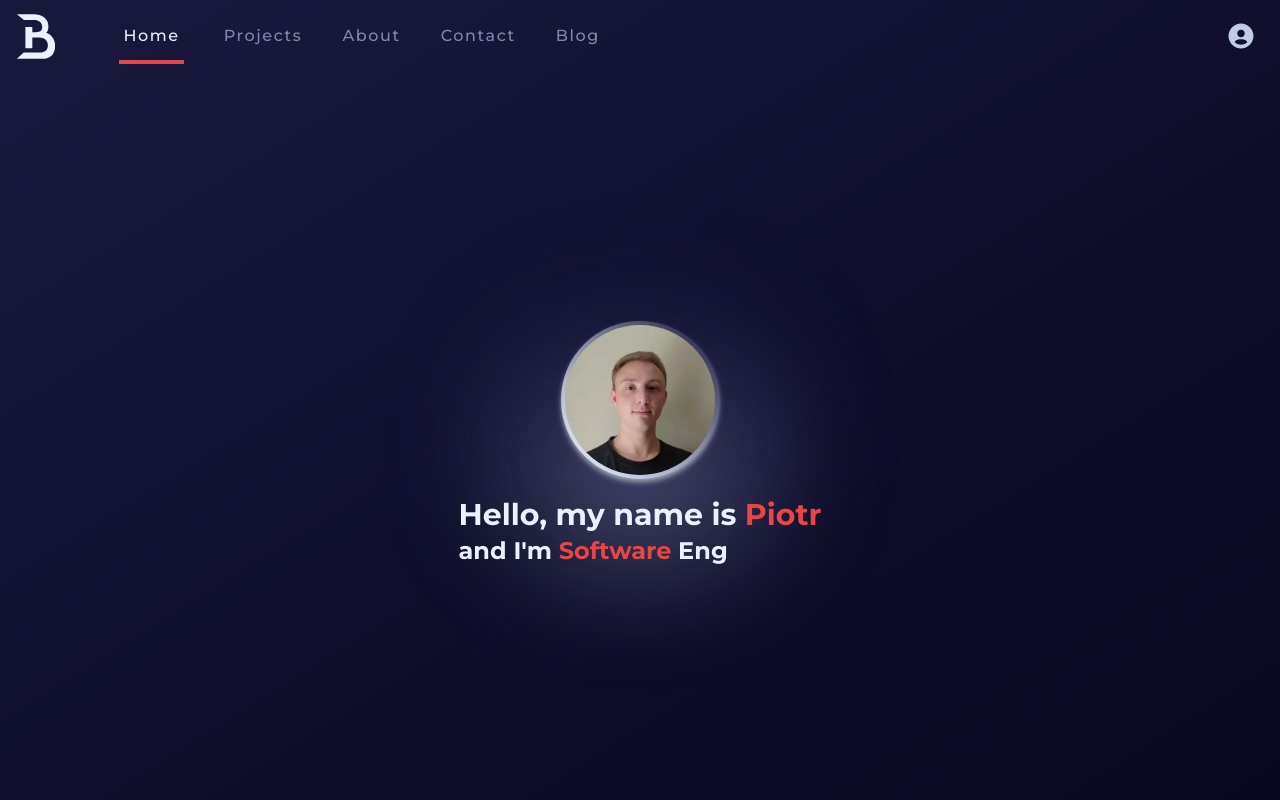
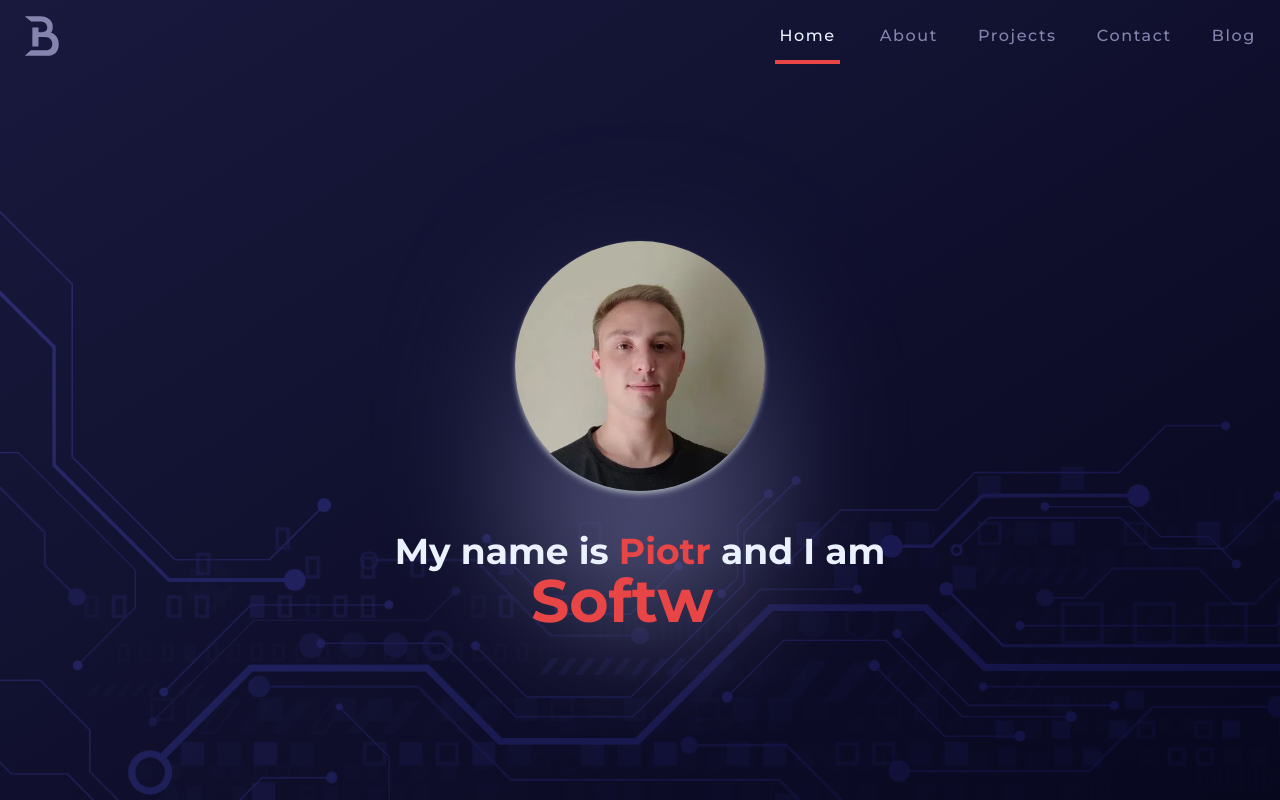
Before and after one commit to BlazejakPiotr/pb-portfolio, a Next.js app: page / in a window 1280 px wide. Built offline with nearby package versions, Linux system fonts and the light colour scheme.

Commit message:
feat(header): styling home

```diff
--- a/src/app/components/Header.tsx
+++ b/src/app/components/Header.tsx
@@ -1,31 +1,37 @@
 import Image from "next/image";
 import React from "react";
 import TypeWriter from "./TypeWriter";
+import Link from "next/link";
 
 type Props = {};
 
 const Header = (props: Props) => {
   return (
-    <section className="relative z-0 h-[calc(100vh-56px)] w-full flex  justify-center items-center">
-      <div className="flex flex-col justify-center items-center space-y-4 flex-grow">
-        <div className="  bg-gradient-to-tr   from-5% from-light-blue to-transparent  rounded-full flex items-center justify-center shadow-md shadow-gray-400 hover:scale-105   duration-500 p-1">
+    <section className="relative z-0 h-[calc(100vh-72px)] w-full flex justify-center items-center space-x-10">
+      <div className="flex flex-col justify-center items-center flex-grow gap-10">
+        <div className="rounded-full flex items-center justify-center shadow-md shadow-gray-400 hover:scale-105 duration-500 ">
           <Image
             src="/me_pic.webp"
             alt="picture of me"
             className="rounded-full"
-            height={150}
-            width={150}
+            height={250}
+            width={250}
           />
         </div>
-        <div>
-          <p className="text-light-blue text-center  font-bold text-3xl leading-10">
-            Hello, my name is <span className="text-orange">Piotr</span>
+        <div className=" max-w-3xl">
+          <p className="text-light-blue text-2xl lg:text-4xl text-center font-bold">
+            My name is <span className="text-orange">Piotr</span> and I am
           </p>
 
           <TypeWriter />
+          {/* <p className="whitespace-pre-line">
+            Lorem ipsum dolor sit amet consectetur adipisicing elit. Accusamus
+            eius doloribus cum cumque illum facere ducimus asperiores nam eaque
+            architecto!
+          </p> */}
         </div>
+        <div className="absolute -z-10  w-[50%] md:w-[20%] h-[50%] filter blur-3xl opacity-70 gradie bg-gradient-to-t from-purple to-light-navy rounded-full"></div>
       </div>
-      <div className="absolute -z-10  w-[50%] md:w-[20%] h-[30%] filter blur-3xl opacity-70 gradie bg-gradient-to-t from-purple to-light-navy rounded-full"></div>
     </section>
   );
 };
--- a/src/app/components/Navbar.tsx
+++ b/src/app/components/Navbar.tsx
@@ -15,8 +15,8 @@ type NavLinkType = {
 
 export const navLinks: NavLinkType[] = [
   { href: "/", title: "Home" },
+  { href: "/about", title: "About" },
   { href: "/projects", title: "Projects" },
-  { href: "/about", title: "About" },
   { href: "/contact", title: "Contact" },
   { href: "/blog", title: "Blog" },
 ];
@@ -27,8 +27,8 @@ const Navbar = (props: Props) => {
     <Disclosure as="nav">
       {({ open }) => (
         <>
-          <div className="max-w-7xl mx-auto h-[56px] px-4 my-2 flex items-center justify-between relative">
-            <div className=" inset-y-0 left-2 flex items-center md:hidden">
+          <div className="max-w-7xl mx-auto h-[56px] px-6 my-2 flex items-center justify-between relative">
+            <div className=" inset-y-0 left-0 flex items-center md:hidden">
               {/* Mobile menu button*/}
               <Disclosure.Button className="relative inline-flex items-center justify-center rounded-md p-2 text-blue hover:bg-navy hover:text-white focus:outline-none focus:ring-2 focus:ring-inset focus:ring-white">
                 <span className="absolute -inset-0.5 " />
@@ -41,14 +41,14 @@ const Navbar = (props: Props) => {
               </Disclosure.Button>
             </div>
             <div className="flex items-center space-x-16 h-full">
-              <div className="flex flex-shrink-0 items-center ">
               <Link href={"/"}>
                 <svg
                   xmlns="http://www.w3.org/2000/svg"
-                    height="45px"
+                  height="40px"
                   viewBox="0 0 1421.07 1622"
+                  className="fill-purple hover:fill-light-blue duration-300"
                 >
-                    <g id="Shape" fill="#EAF1FF" fill-rule="nonzero">
+                  <g id="Shape" fill-rule="nonzero">
                     <path d="M588.07,468V655h137c138,0,220-61,220-187,0-254-281-250-281-250H286.79L31.07,11h635c247,0,437.44,137.42,483,304,32,117,27.34,299-61,362-1.17.83,7,3,13.26,4.72,70.32,19.3,308.74,131.66,308.74,462.28,0,467-403,467-403,467h-976l247.5-226h592.5s278,10,278-254c0-141-88-283-307-283h-254v387h-249l-.5-767Z"></path>
                   </g>
                 </svg>
@@ -70,16 +70,15 @@ const Navbar = (props: Props) => {
                 </Link>
               ))}
             </div>
-            </div>
-            <div>
+            {/* <div> */}
             {/* <button
                 className="border-blue border-2 rounded-lg py-2 px-6 text-blue font-bold hover:bg-orange hover:text-light-blue hover:border-orange hover:scale-110 duration-150"
                 onClick={() => console.log("click")}
               >
                 Sign In
               </button> */}
-              <Menu as="div">
-                <Menu.Button className="relative items-center justify-center rounded-md text-3xl p-2 text-blue hover:bg-navy hover:text-white focus:outline-none focus:ring-2 focus:ring-inset focus:ring-white">
+            {/* <Menu as="div">
+                <Menu.Button className="relative items-center justify-center rounded-md text-4xl p-2 text-blue hover:bg-navy hover:text-white focus:outline-none focus:ring-2 focus:ring-inset focus:ring-white">
                   <span className="absolute -inset-0.5" />
 
                   <BiSolidUserCircle />
@@ -127,12 +126,12 @@ const Navbar = (props: Props) => {
                     </Menu.Item>
                   </Menu.Items>
                 </Transition>
-              </Menu>
-            </div>
+              </Menu> */}
+            {/* </div> */}
           </div>
 
-          <Disclosure.Panel className="sm:hidden">
-            <div className="space-y-1 px-2 pb-3 pt-2">
+          <Disclosure.Panel className="sm:hidden absolute left-0 right-6 z-10 bg-light-navy">
+            <div className=" space-y-1 px-2 pb-3 pt-2">
               {navLinks.map((item, i) => (
                 <Disclosure.Button
                   key={item.title + i}
--- a/src/app/components/TypeWriter.tsx
+++ b/src/app/components/TypeWriter.tsx
@@ -14,11 +14,10 @@ const TypeWriter = (props: Props) => {
       "eSports Player",
     ],
     loop: true,
-    delaySpeed: 2000,
+    delaySpeed: 2500,
   });
   return (
-    <h1 className="text-2xl md:5xl font-bold text-light-blue">
-      {"and I'm "}
+    <h1 className="text-4xl text-center lg:text-6xl font-bold text-light-blue">
       <span className="text-orange">{text.split(" ")[0]} </span>
       {text.split(" ")[1]}
       <Cursor cursorBlinking={true} cursorColor="#E84646" />
--- a/src/app/page.tsx
+++ b/src/app/page.tsx
@@ -1,11 +1,8 @@
 import Header from "./components/Header";
-import Navbar from "./components/Navbar";
 
 export default function Home() {
   return (
-    <div className="h-screen w-full overflow-x-hidden bg-gradient-to-tl  from-navy to-light-navy ">
-      {/* navbar */}
-      <Navbar />
+    <div className="container mx-auto ">
       {/* header */}
       <Header />
       {/* about */}
--- /dev/null
+++ b/src/app/template.tsx
@@ -0,0 +1,19 @@
+import React from "react";
+import Navbar from "./components/Navbar";
+
+export default async function Template({
+  children,
+}: {
+  children: React.ReactNode;
+}) {
+  return (
+    <div className="relative min-h-screen w-full overflow-x-hidden bg-gradient-to-tl  from-navy to-light-navy">
+      {/* navbar */}
+      <Navbar />
+      <main className="relative">
+        <div className="absolute top-0  bottom-0 left-0 right-0 bg-[url(/bg.webp)] mix-blend-overlay"></div>
+        {children}
+      </main>
+    </div>
+  );
+}
```
Also changed, not shown: public/bg.webp (added). Lines whose indentation alone changed are shown as unchanged.
